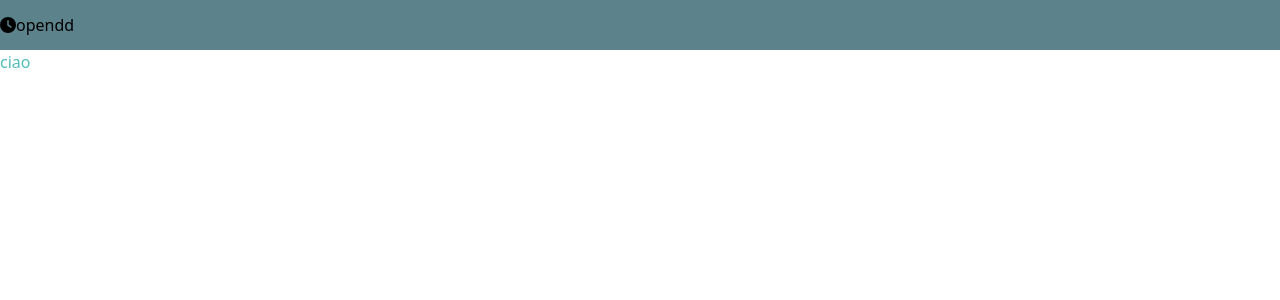
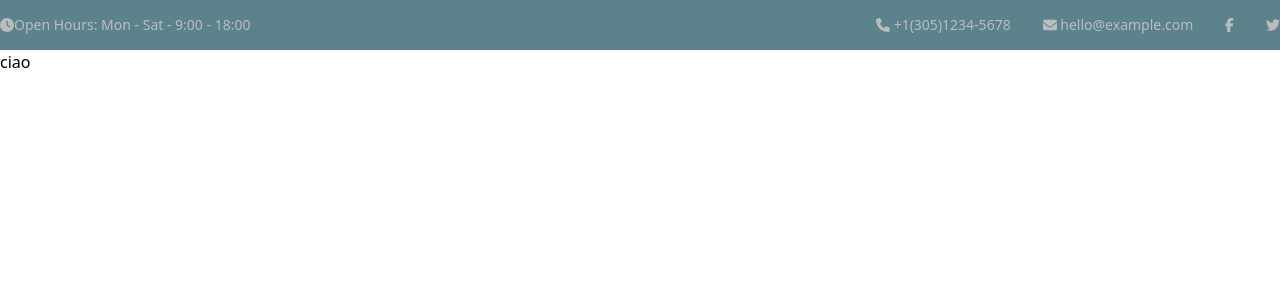
Before and after one commit to MaionePietro/proj-html-vuejs, a Vue app: page / in a window 1280 px wide. Shown: the top 300 px of the page. Built offline with nearby package versions, Linux system fonts and the light colour scheme.

Commit message:
Moved color frome STYLE to tailwind

```diff
--- a/src/App.vue
+++ b/src/App.vue
@@ -17,8 +17,5 @@ export default{
 </template>
 
 <style lang="scss">
-@use'./style/color.scss';
-h1{
-  color: var(--FountainBlue);
-}
+
 </style>
--- a/src/components/header/HeaderInfo.vue
+++ b/src/components/header/HeaderInfo.vue
@@ -1,9 +1,26 @@
 <template>
-    <section class="bgCustom">
-        <div class="container h-[50px] mx-auto flex items-center">
-            <font-awesome-icon icon="fa-solid fa-clock" />
-            <p>open</p>
-            <p>dd</p>
+    <section class="bg-SmaltBlue text-SilverSand">
+        <div class="container h-[50px] mx-auto flex items-center justify-between text-sm">
+            <div class="opernHours flex items-center">
+                <font-awesome-icon icon="fa-solid fa-clock" />
+                <p>Open Hours: Mon - Sat - 9:00 - 18:00</p>
+            </div>
+            <div class="info flex gap-8">
+                <a href="">
+                    <font-awesome-icon icon="fa-solid fa-phone" />
+                    +1(305)1234-5678
+                </a>
+                <a href="">
+                    <font-awesome-icon icon="fa-solid fa-envelope" />
+                    hello@example.com
+                </a>
+                <a href="">
+                    <font-awesome-icon icon="fa-brands fa-facebook-f" />
+                </a>
+                <a href="">
+                    <font-awesome-icon icon="fa-brands fa-twitter" />
+                </a>
+            </div>
         </div>
     </section>
 </template>
@@ -13,7 +30,5 @@ export default {
 }
 </script>
 <style scoped lang="scss">
-    .bgCustom{
-        background-color: var(--SmaltBlue);
-    }
+
 </style>
--- a/src/main.js
+++ b/src/main.js
@@ -4,7 +4,9 @@ import App from './App.vue'
 
 import { library } from '@fortawesome/fontawesome-svg-core'
 import { FontAwesomeIcon } from '@fortawesome/vue-fontawesome'
-import { faUserSecret, faClock } from '@fortawesome/free-solid-svg-icons'
-library.add(faUserSecret, faClock)
+import { faClock, faPhone, faEnvelope } from '@fortawesome/free-solid-svg-icons'
+import { faFacebookF } from '@fortawesome/free-brands-svg-icons'
+import { faTwitter } from '@fortawesome/free-brands-svg-icons'
+library.add( faClock, faPhone, faEnvelope, faFacebookF, faTwitter)
 
 createApp(App).component('font-awesome-icon', FontAwesomeIcon).mount('#app')
--- a/src/style/color.scss
+++ /dev/null
@@ -1,19 +0,0 @@
-:root{
-    --Woodsmoke: #121117;
-    --White: #ffffff;
-    --Abbey: #505051;
-    --SilverSand: #babdbe;
-    --BlueLagoon: #038483;
-    --FountainBlue: #51bdbc;
-    --Shark: #202427;
-    --GrayNurse: #e4eae6;
-    --Gothic: #6c9b9c;
-    --SmaltBlue: #5c828c;
-    --Bazaar: #947474;
-    --Eim: #1a948f;
-    --ShuttleGray: #5e6063;
-    --Atoll: #097a7c;
-    --EbonyClay: #24343c;
-    --Bermuda: #7ed5d5;
-
-}
--- a/tailwind.config.cjs
+++ b/tailwind.config.cjs
@@ -6,6 +6,24 @@ module.exports = {
   ],
   theme: {
     extend: {},
+    colors:{
+      Woodsmoke: '#121117',
+      White: '#ffffff',
+      Abbey: '#505051',
+      SilverSand: '#babdbe',
+      BlueLagoon: '#038483',
+      FountainBlue: '#51bdbc',
+      Shark: '#202427',
+      GrayNurse: '#e4eae6',
+      Gothic: '#6c9b9c',
+      SmaltBlue: '#5c828c',
+      Bazaar: '#947474',
+      Eim: '#1a948f',
+      ShuttleGray: '#5e6063',
+      Atoll: '#097a7c',
+      EbonyClay: '#24343c',
+      Bermuda: '#7ed5d5'
+    }
   },
   plugins: [],
 }
```
